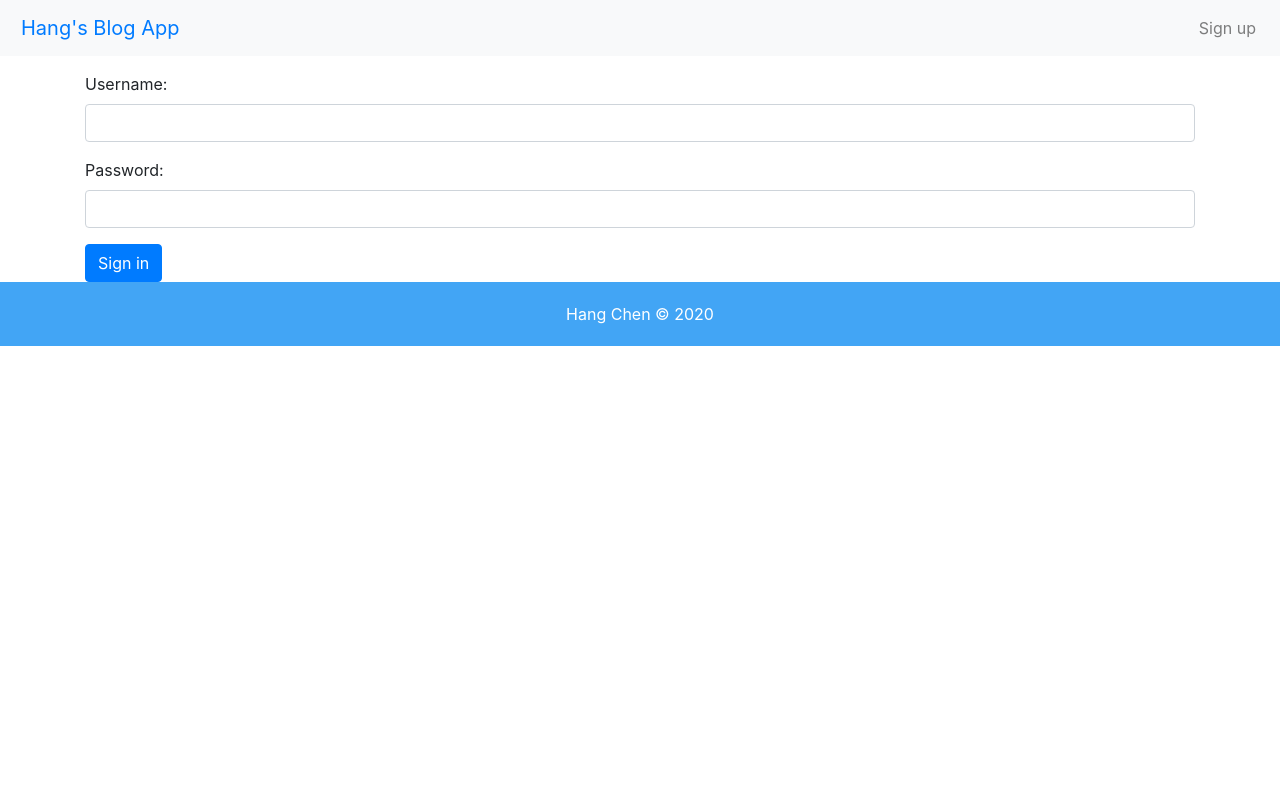
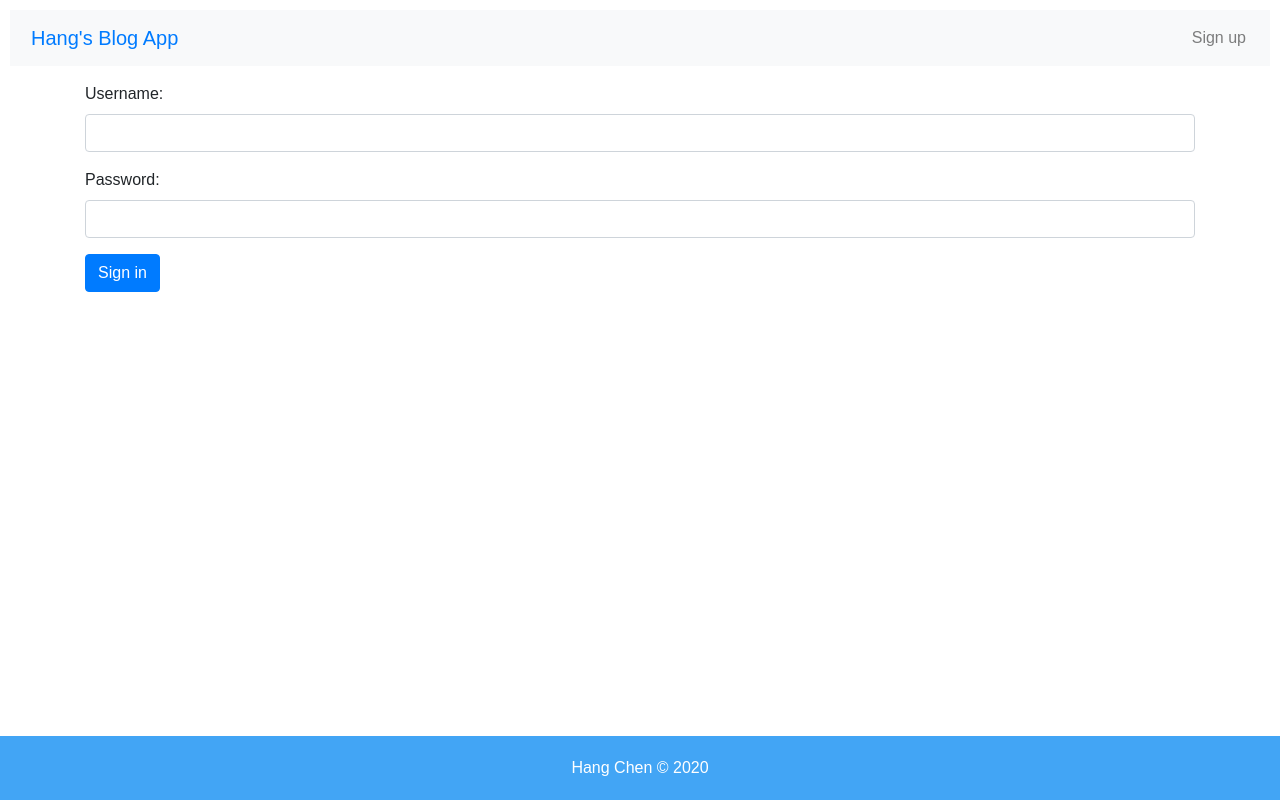
Before and after one commit to HangCcZ/Full-Stack-Social-Media-Frontend, a React (Create React App) app: page / in a window 1280 px wide. Built offline with nearby package versions, Linux system fonts and the light colour scheme.

Commit message:
added sticky footer

```diff
--- a/public/index.html
+++ b/public/index.html
@@ -21,6 +21,7 @@
     integrity="sha384-ggOyR0iXCbMQv3Xipma34MD+dH/1fQ784/j6cY/iJTQUOhcWr7x9JvoRxT2MZw1T"
     crossorigin="anonymous"
   />
+
     <!--
       Notice the use of %PUBLIC_URL% in the tags above.
       It will be replaced with the URL of the `public` folder during the build.
@@ -31,6 +32,16 @@
       Learn how to configure a non-root public URL by running `npm run build`.
     -->
     <title>Hang's Blog Sharing Site</title>
+    <style>
+      html {
+        height: 100%;
+      }
+      body{
+        display:flex;
+        flex-direction: column;
+      }
+
+    </style>
   </head>
   <body>
     <noscript>You need to enable JavaScript to run this app.</noscript>
--- a/src/App.js
+++ b/src/App.js
@@ -17,7 +17,7 @@ import User from "./components/User"
 import LoginForm from "./components/LoginForm"
 import SignUpForm from "./components/SignUpForm"
 import { Table, Container } from "react-bootstrap"
-import Footer from "./components/Footer"
+import "./index.css"
 
 const App = () => {
   const dispatch = useDispatch()
@@ -128,9 +128,9 @@ const App = () => {
   )
 
   return (
-    <div>
+    <div className='content'>
       <Header />
-      <Container style={{ display: "flexbox", flexDirection: "column" }}>
+      <Container style={{ flex: "1 0 auto" }}>
         <Notification />
         <Switch>
           <Route path='/users/:id'>{renderUserPanel()}</Route>
@@ -148,7 +148,6 @@ const App = () => {
           </Route>
         </Switch>
       </Container>
-      <Footer />
     </div>
   )
 }
--- a/src/components/BlogForm.js
+++ b/src/components/BlogForm.js
@@ -1,8 +1,7 @@
 /* eslint-disable indent */
 import React from "react"
 import { Button, Form as styleForm, Alert } from "react-bootstrap"
-import { Formik, Field, Form, ErrorMessage } from "formik"
-import * as Yup from "yup"
+import { Formik, Field, Form } from "formik"
 import { useDispatch } from "react-redux"
 import { createBlog } from "../reducers/blogReducer"
 
--- a/src/components/CommentForm.js
+++ b/src/components/CommentForm.js
@@ -1,6 +1,6 @@
-import React, { useState } from "react"
+import React from "react"
 import { Form as styleForm, Button } from "react-bootstrap"
-import { Formik, Field, Form, ErrorMessage } from "formik"
+import { Formik, Field, Form } from "formik"
 import { useSelector } from "react-redux"
 const CommentForm = ({ addComment }) => {
   const user = useSelector((state) => state.user)
--- a/src/components/Footer.js
+++ b/src/components/Footer.js
@@ -1,13 +1,5 @@
 import React from "react"
-
+import "../index.css"
 export default function Footer() {
-  const footerStyle = {
-    flexShrink: "0",
-    padding: "20px",
-    background: "#42A5F5",
-    color: "white",
-    textAlign: "center",
-  }
-
-  return <footer style={footerStyle}>Hang Chen © 2020</footer>
+  return <footer className='footer'>Hang Chen © 2020</footer>
 }
--- /dev/null
+++ b/src/index.css
@@ -0,0 +1,29 @@
+html,
+body {
+  height: 100%;
+  font-family: sans-serif;
+}
+
+body {
+  margin: 0;
+  padding: 0;
+}
+
+#root {
+  display: flex;
+  flex-direction: column;
+  height: 100%;
+}
+
+.content {
+  flex: 1 0 auto;
+  padding: 10px;
+}
+
+.footer {
+  flex-shrink: 0;
+  text-align: center;
+  background-color: #42a5f5;
+  color: white;
+  padding: 20px;
+}
--- a/src/index.js
+++ b/src/index.js
@@ -4,11 +4,15 @@ import App from "./App"
 import { Provider } from "react-redux"
 import store from "./store"
 import { BrowserRouter as Router } from "react-router-dom"
+import Footer from "./components/Footer"
 ReactDOM.render(
-  <Provider store={store}>
-    <Router>
-      <App />
-    </Router>
-  </Provider>,
+  [
+    <Provider store={store} key='1'>
+      <Router>
+        <App />
+      </Router>
+    </Provider>,
+    <Footer key='2' />,
+  ],
   document.getElementById("root")
 )
```
Also changed, not shown: 1 other file (tests, documents, lock files or other folders).
